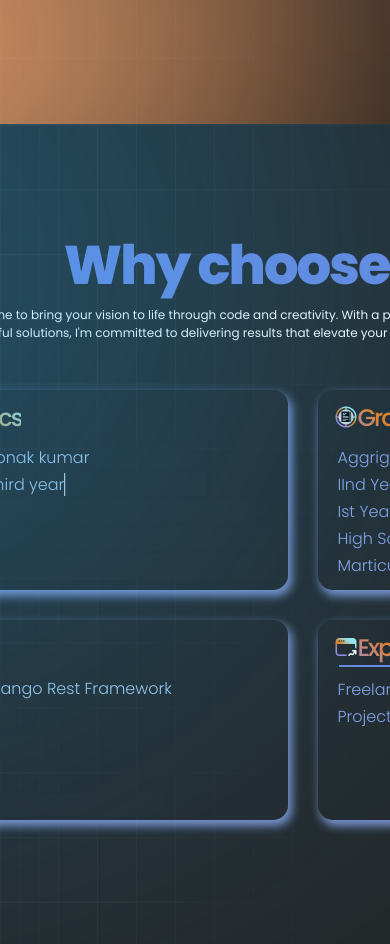
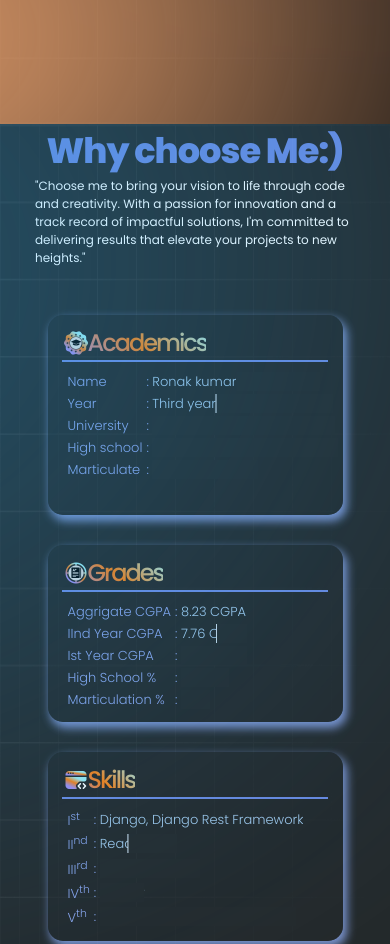
Before and after one commit to ronakkumarbhakhar/Portfolio, a plain HTML site: page index.html in a window 390 px wide. Shown: the part 720-1664 px from the top of the page. Drawn offline with Linux system fonts and the light colour scheme.

Commit message:
hero and resume section responsiveness added

```diff
--- a/index.html
+++ b/index.html
@@ -56,15 +56,15 @@
                             </tr>
                             <tr>
                                 <td>University</td>
-                                <td>: <span class="ans" style="--STEPS:11; --DELAY:6.4s; --HIDDEN-DELAY:9.5s">Army Institute of Technology, Pune</span></td>
+                                <td>: <span class="ans" style="--STEPS:11; --DELAY:6.4s; --HIDDEN-DELAY:9.5s">Army Institute of Technology</span></td>
                             </tr>
                             <tr>
                                <td>High school</td>
-                               <td>: <span class="ans" style="--STEPS:11; --DELAY:9.5s; --HIDDEN-DELAY:12.6s">Swami Keshvanand Convent School</span></td>
+                               <td>: <span class="ans" style="--STEPS:11; --DELAY:9.5s; --HIDDEN-DELAY:12.6s">Keshvanand Convent School</span></td>
                             </tr>
                             <tr>
                                <td>Marticulate</td>
-                               <td>: <span class="ans" style="--STEPS:11; --DELAY:12.6s; --HIDDEN-DELAY:15.7s">Prince Academy of Higher Education</span></td>
+                               <td>: <span class="ans" style="--STEPS:11; --DELAY:12.6s; --HIDDEN-DELAY:15.7s">Prince Academy</span></td>
                             </tr>
                         </tbody>
 
@@ -192,8 +192,8 @@
 
             </div>
         </div>
-    </section>
+    </section> -->
     <section class="techStack"></section>
-    <section class="contact"></section> -->
+    <section class="contact"></section>
 </body>
 </html>
--- a/style/main.css
+++ b/style/main.css
@@ -183,6 +183,7 @@ body {
 .resume {
     display: flex;
     justify-content: space-evenly;
+    gap: 30px;
     align-items: center;
     min-height: 100vh;
     overflow: hidden;
@@ -214,7 +215,8 @@ body {
 
 .resume-fig {
     height: 400px;
-    width: auto;
+    width: 500px;
+    flex-shrink: 0;
 }
 
 .choose_us-img {
@@ -224,8 +226,9 @@ body {
 }
 
 .resume-content {
-    flex-grow: 1;
+    /* flex-grow: 1; */
     flex-shrink: 0;
+    width: 1000px;
     display: flex;
     flex-direction: column;
     align-items: center;
@@ -249,7 +252,7 @@ body {
     font-weight: 400;
     align-self: center;
     justify-self: center;
-    width: 700px;
+    max-width: 700px;
 }
 
 .resume-content-window {
@@ -485,3 +488,161 @@ td {
     font-family: Poppins;
     color: white;
 }
+
+/* -----------------------------------------------------------media query------------------------------------------------- */
+
+@media screen and (max-width: 1300px) {
+    .resume{
+        justify-content:space-between;
+        padding:0px 30px;
+        gap: unset;
+    }
+    .resume-fig{
+        height: 200px;
+        width: 200px;
+        translate: -100px;
+    }
+
+    .choose_us-img{
+        height: 300px;
+        width: auto;
+    }
+
+    .resume-content{
+        width: 800px;
+        translate: unset;
+    }
+
+    .resume-content-window {
+        grid-template-columns: 350px 400px;
+        grid-template-rows: 200px 200px;
+    }
+
+    .window-content{
+        width: 325px;
+    }
+
+    td{
+        font-size: 14px;
+    }
+}
+
+@media screen and (max-width:1000px) {
+    .resume{
+        justify-content:center;
+        padding:0px 30px;
+        gap: unset;
+    }
+    .resume-fig{
+        display: none;
+        height: 200px;
+        width: 200px;
+        translate: -100px;
+    }
+
+    .resume-content{
+        width: 800px;
+        translate: unset;
+    }
+
+    .resume-content-window {
+        grid-template-columns: 300px 300px;
+        grid-template-rows: 200px 200px;
+    }
+
+    .window-content{
+        width: 295px;
+    }
+
+    td{
+        font-size: 13px;
+    }
+
+    .ans a{
+        font-size: 12px;
+    }
+}
+
+@media  (max-width:750px) {
+
+    .content-heading {
+        font-size: 5.3rem;
+        line-height: 85px;
+    }
+
+    .resume-content{
+        width: 100%;
+    }
+
+    .resume-content-heading {
+        font-size: 3rem;
+        font-weight: 800;
+        letter-spacing: -2px;
+        align-self: center;
+        justify-self: center;
+        /* color: #966FD6; */
+        color: #6b87dd;
+    }
+
+    .resume-content-subHeading {
+        font-size: 12px;
+        width: 100%;
+        padding:0px 5px;
+    }
+    .resume-content-window {
+        grid-template-columns: 350px;
+        grid-template-rows: 200px;
+    }
+
+    .window-content{
+        width: 325px;
+    }
+
+    td{
+        font-size: 14px;
+    }
+
+    .ans a{
+        font-size: unset;
+    }
+}
+
+@media  (max-width:470px) {
+
+    .content-heading {
+        font-size: 3.5rem;
+        line-height: 55px;
+    }
+
+    .content-subHeading {
+        margin-top: 1.5rem;
+        font-size: 14px;
+        letter-spacing: 0.32px;
+    }
+
+    .resume-content{
+        width: 100%;
+    }
+
+    .resume-content-heading {
+        font-size: 2.2rem;
+        letter-spacing: -1px;
+    }
+
+    .resume-content-window {
+        grid-template-columns: 298px;
+        grid-template-rows: 200px;
+    }
+
+    .window-content{
+        width: 295px;
+    }
+
+    td{
+        font-size: 13px;
+    }
+
+    .ans a{
+        font-size: 12px;
+    }
+}
```
